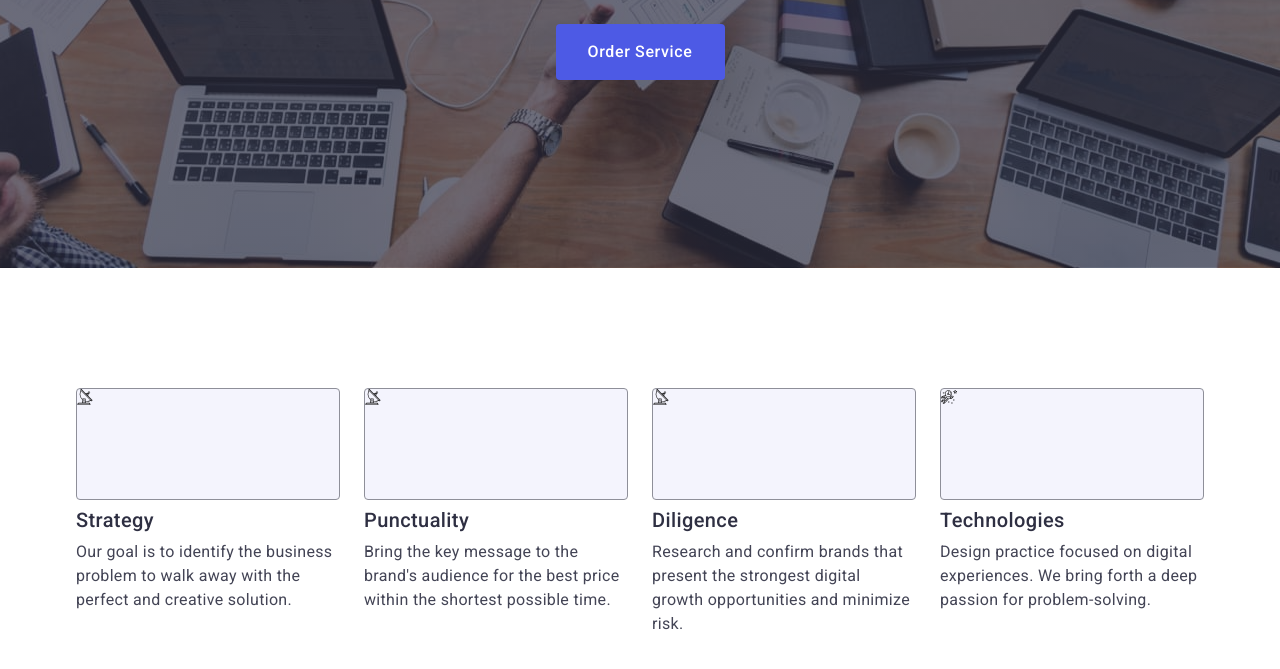
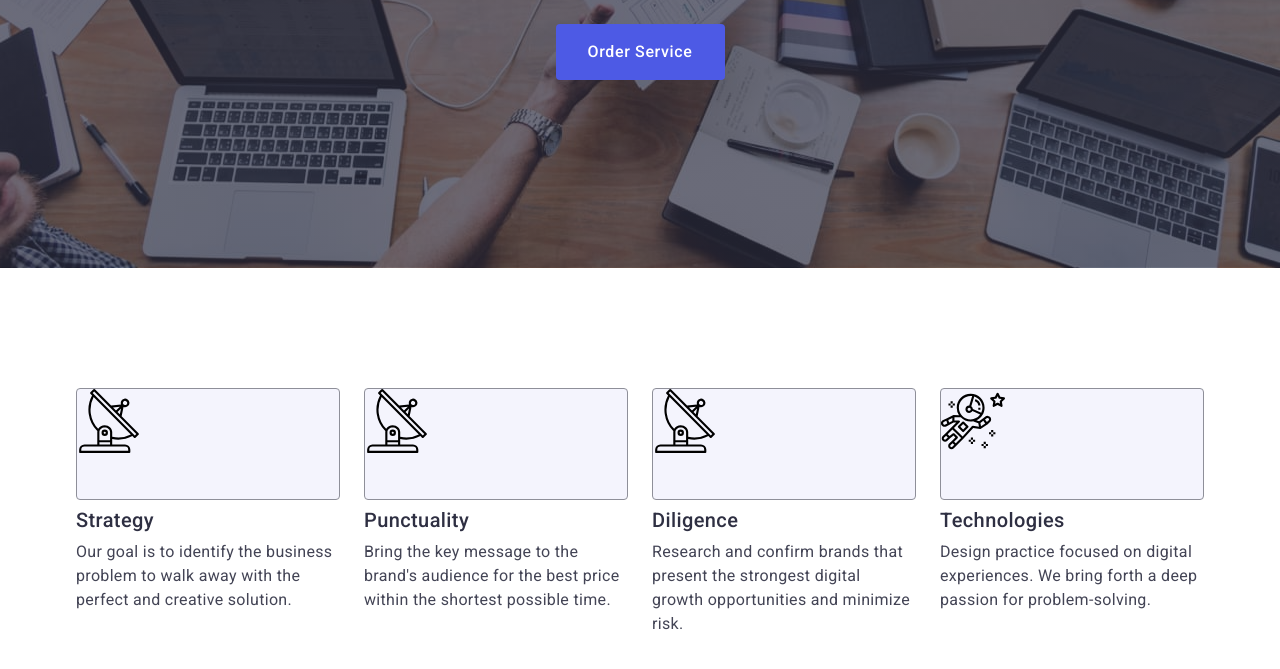
Before and after one commit to MariiaPoliak/goit-markup-hw-04, a plain HTML site: page index.html in a window 1280 px wide. Shown: the part 405-1074 px from the top of the page. Drawn offline with nearby package versions, Linux system fonts and the light colour scheme.

Commit message:
commit message

```diff
--- a/css/styles.css
+++ b/css/styles.css
@@ -196,7 +196,11 @@ height: 112px;
 background: #f4f4fd;
 margin-bottom: 8px;
 }
-
+.feature-icon{
+    display: flex;
+    align-items: center;
+    justify-content: center;
+}
 .features{
     display: flex;
     gap: 24px;
--- a/index.html
+++ b/index.html
@@ -64,7 +64,7 @@
           <ul class="features">
             <li class="feature-list">
               <div class="icon-container">
-                <svg width="16" height="16">
+                <svg class="feature-icon" width="64" height="64">
                   <use href="./images/icons.svg#icon-antenna"></use>
                 </svg>
               </div>
@@ -77,7 +77,7 @@
             </li>
             <li class="feature-list">
               <div class="icon-container">
-                <svg width="16" height="16">
+                <svg class="feature-icon" width="64" height="64">
                   <use href="./images/icons.svg#icon-antenna"></use>
                 </svg>
               </div>
@@ -89,7 +89,7 @@
             </li>
             <li class="feature-list">
               <div class="icon-container">
-                <svg width="16" height="16">
+                <svg class="feature-icon" width="64" height="64">
                   <use href="./images/icons.svg#icon-antenna"></use>
                 </svg>
               </div>
@@ -101,7 +101,7 @@
             </li>
             <li class="feature-list">
               <div class="icon-container">
-                <svg width="16" height="16">
+                <svg class="feature-icon" width="64" height="64">
                   <use href="./images/icons.svg#icon-astronaut"></use>
                 </svg>
               </div>
```
